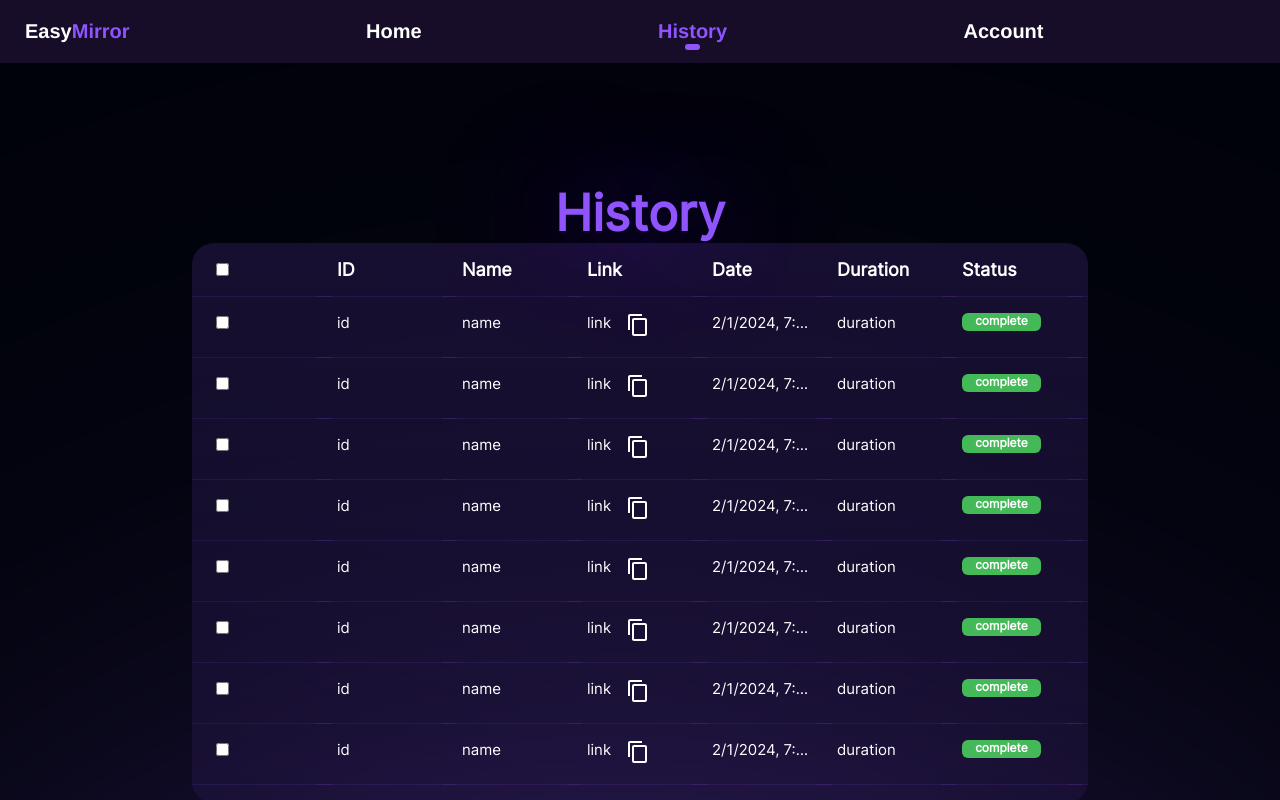
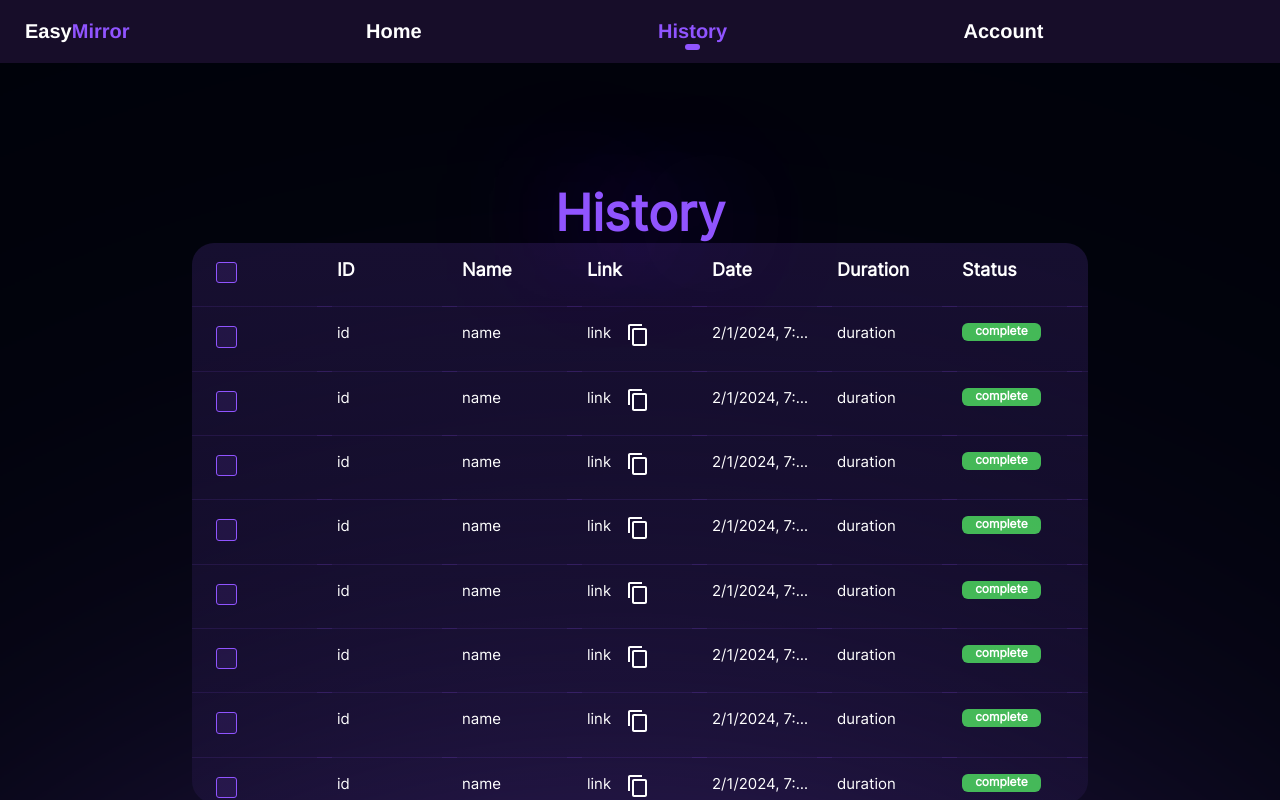
Before and after one commit to easymirror/easymirror-frontend, a React (Create React App) app: page /history in a window 1280 px wide. Built offline with nearby package versions, Linux system fonts and the light colour scheme.

Commit message:
Customize checkbox style

```diff
--- a/src/pages/History/historyContent.tsx
+++ b/src/pages/History/historyContent.tsx
@@ -3,6 +3,7 @@ import style from "./styles.module.scss"
 import InfoIcon from '@mui/icons-material/Info';
 import DeleteIcon from '@mui/icons-material/Delete';
 import ContentCopyIcon from '@mui/icons-material/ContentCopy';
+import { Checkbox } from "../../components/Checkbox";
 
 interface HistoryContentProps {
     items: HistoryItem[]
@@ -13,7 +14,7 @@ export const HistoryContent = (props:HistoryContentProps) => {
       <tbody>
         {props.items.map((item, index) => (
             <tr key={index}>
-                <td><span>{<input type="checkbox"/>}</span></td>
+                <td><span>{<Checkbox/>}</span></td>
                 <td><span>{item.id}</span></td>
                 <td><span>{item.nickname}</span></td>
                 <td>
--- a/src/pages/History/index.tsx
+++ b/src/pages/History/index.tsx
@@ -4,9 +4,10 @@ import style from "./styles.module.scss"
 import { Table } from "../../components/ResizeableTable";
 import { HistoryContent } from "./historyContent";
 import { Convert } from "./historyItem";
+import { Checkbox } from "../../components/Checkbox";
 
 const tableHeaders = [
-    <input type="checkbox"/>, // TODO make this button functional
+    <Checkbox/>, // TODO make this button functional
     "ID",
     "Name",
     "Link",
```
